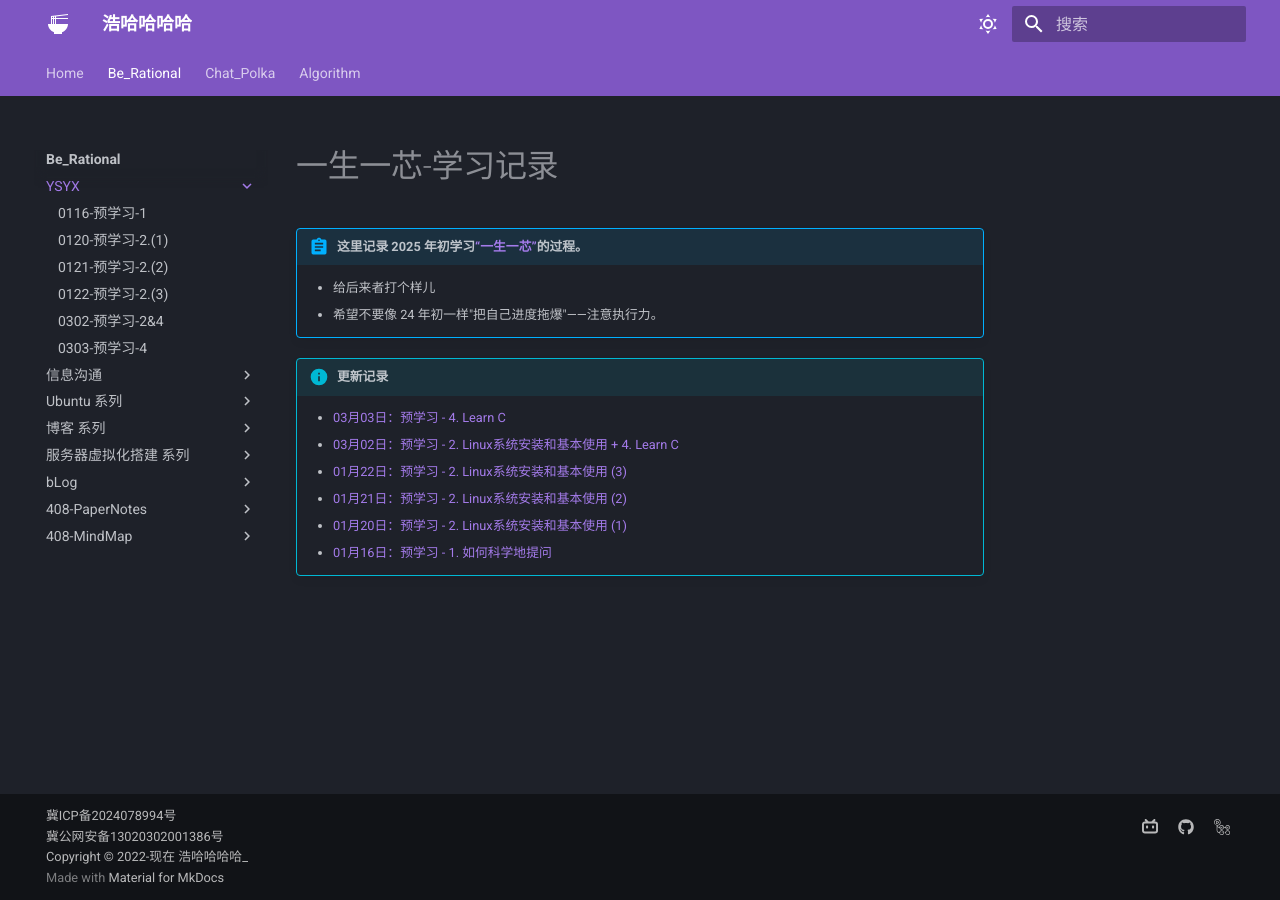
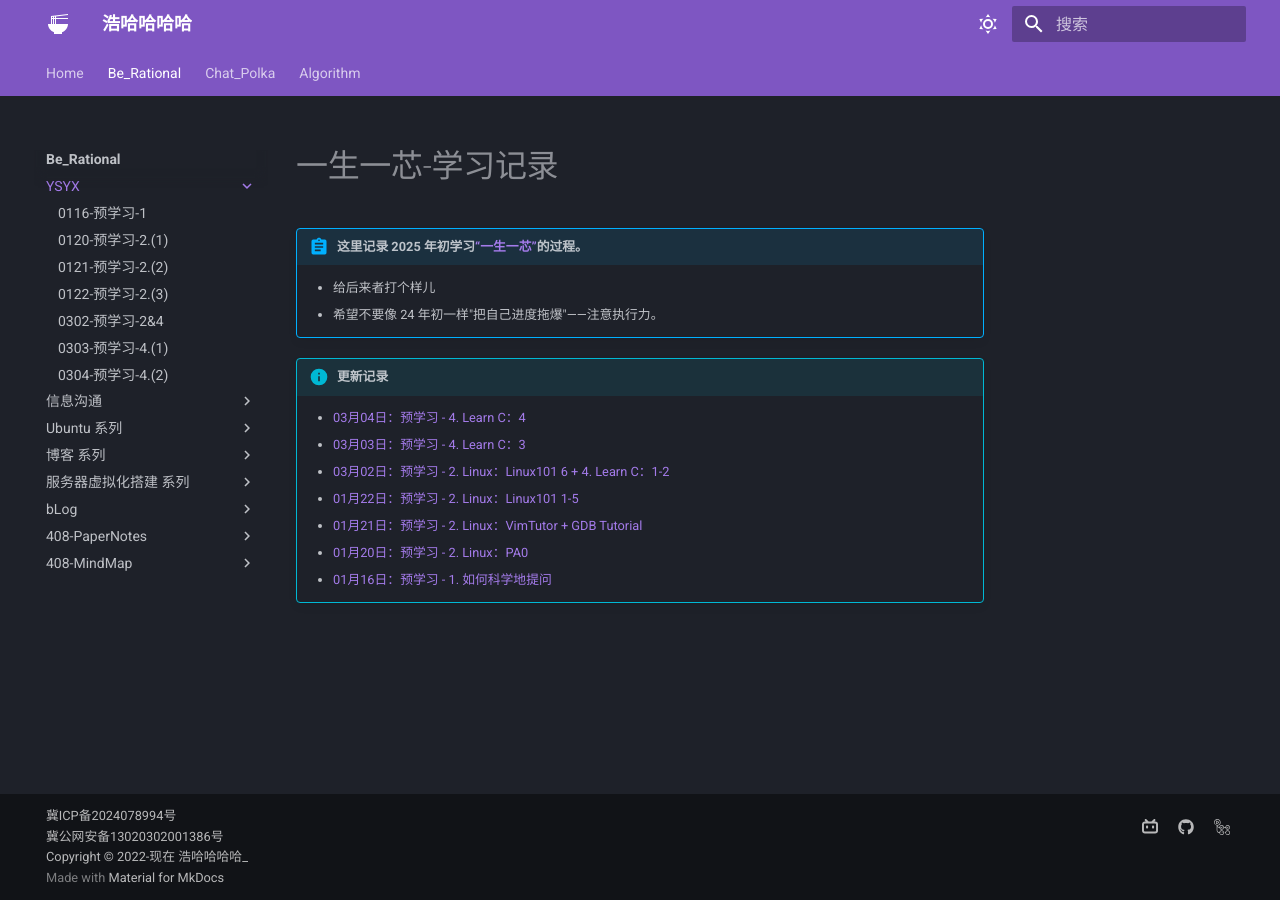
Before and after one commit to Haohahahaha/cs, an MkDocs documentation site: the page built from docs/ysyx/index.md, in a window 1280 px wide. Built offline with MkDocs 1.6.1 and Material for MkDocs 9.7.7, drawn with Linux system fonts in a browser that asks for light colours.

Commit message:
2025-03-04_22:11:55 update

```diff
--- a/docs/ysyx/index.md
+++ b/docs/ysyx/index.md
@@ -7,9 +7,10 @@
 
 !!! info "更新记录"
 
-    - [03月03日：预学习 - 4. Learn C](https://cs.haohaha.cn/ysyx/0303/log/)
-    - [03月02日：预学习 - 2. Linux系统安装和基本使用 + 4. Learn C](https://cs.haohaha.cn/ysyx/0302/log/)
-    - [01月22日：预学习 - 2. Linux系统安装和基本使用 (3)](https://cs.haohaha.cn/ysyx/0122/log/)
-    - [01月21日：预学习 - 2. Linux系统安装和基本使用 (2)](https://cs.haohaha.cn/ysyx/0121/log/)
-    - [01月20日：预学习 - 2. Linux系统安装和基本使用 (1)](https://cs.haohaha.cn/ysyx/0120/log/)
+    - [03月04日：预学习 - 4. Learn C：4](https://cs.haohaha.cn/ysyx/0303/log/)
+    - [03月03日：预学习 - 4. Learn C：3](https://cs.haohaha.cn/ysyx/0303/log/)
+    - [03月02日：预学习 - 2. Linux：Linux101 6 + 4. Learn C：1-2](https://cs.haohaha.cn/ysyx/0302/log/)
+    - [01月22日：预学习 - 2. Linux：Linux101 1-5](https://cs.haohaha.cn/ysyx/0122/log/)
+    - [01月21日：预学习 - 2. Linux：VimTutor + GDB Tutorial](https://cs.haohaha.cn/ysyx/0121/log/)
+    - [01月20日：预学习 - 2. Linux：PA0](https://cs.haohaha.cn/ysyx/0120/log/)
     - [01月16日：预学习 - 1. 如何科学地提问](https://cs.haohaha.cn/ysyx/0116/log/)
--- a/mkdocs.yml
+++ b/mkdocs.yml
@@ -49,7 +49,8 @@ nav:
       - 0121-预学习-2.(2): ysyx/0121/log.md
       - 0122-预学习-2.(3): ysyx/0122/log.md
       - 0302-预学习-2&4: ysyx/0302/log.md
-      - 0303-预学习-4: ysyx/0303/log.md
+      - 0303-预学习-4.(1): ysyx/0303/log.md
+      - 0304-预学习-4.(2): ysyx/0304/log.md
     - 信息沟通:
       - 信息的编解码能力: greenhand/de-en-code/de-en-code-info.md
       - 提问の二三事: greenhand/ask-question-zbt/ask-zbt.md
```
Also changed, not shown: docs/ysyx/0304/log.md (added, +26 -0 lines), docs/ysyx/log.md (+2 -2 lines).
